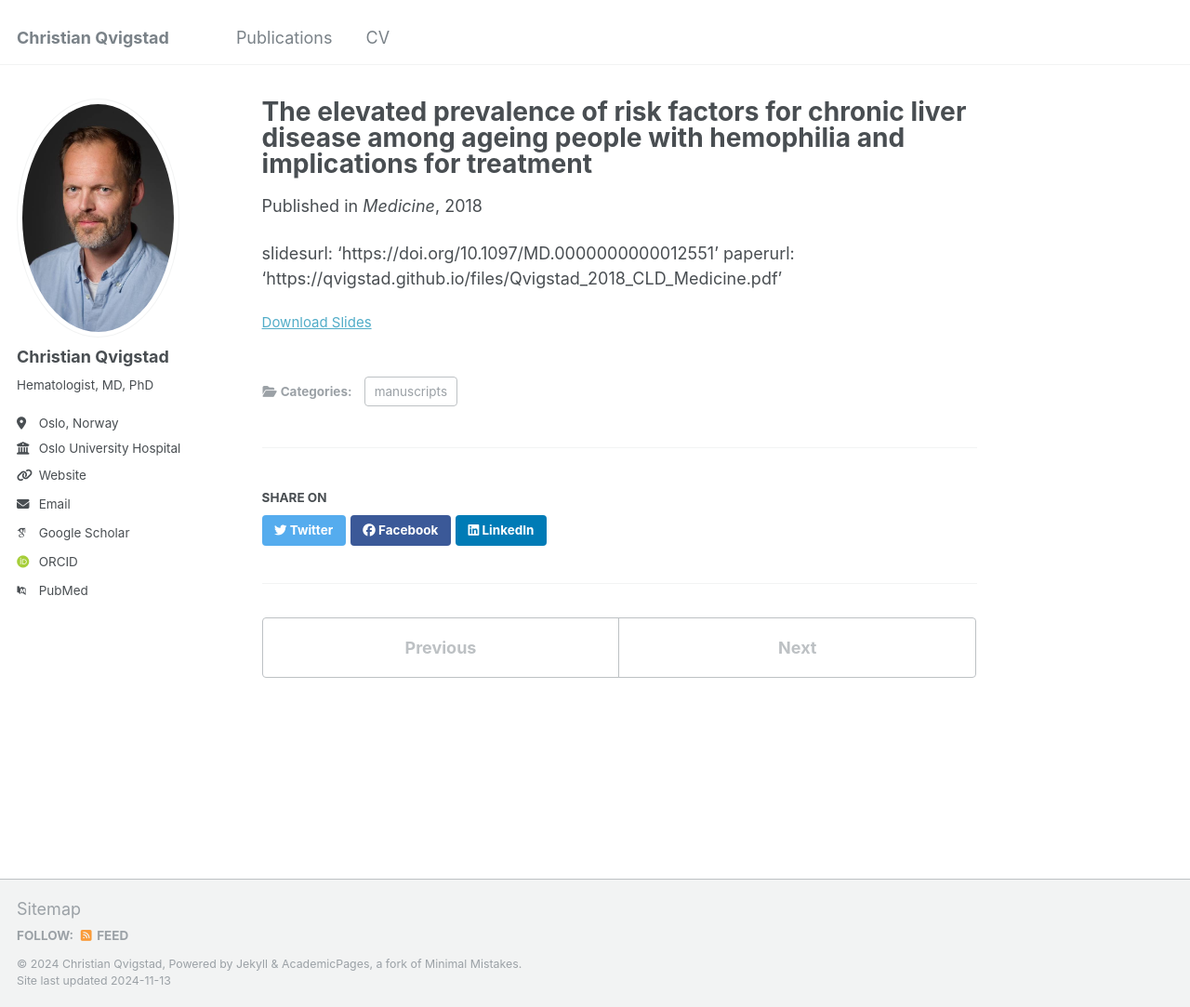
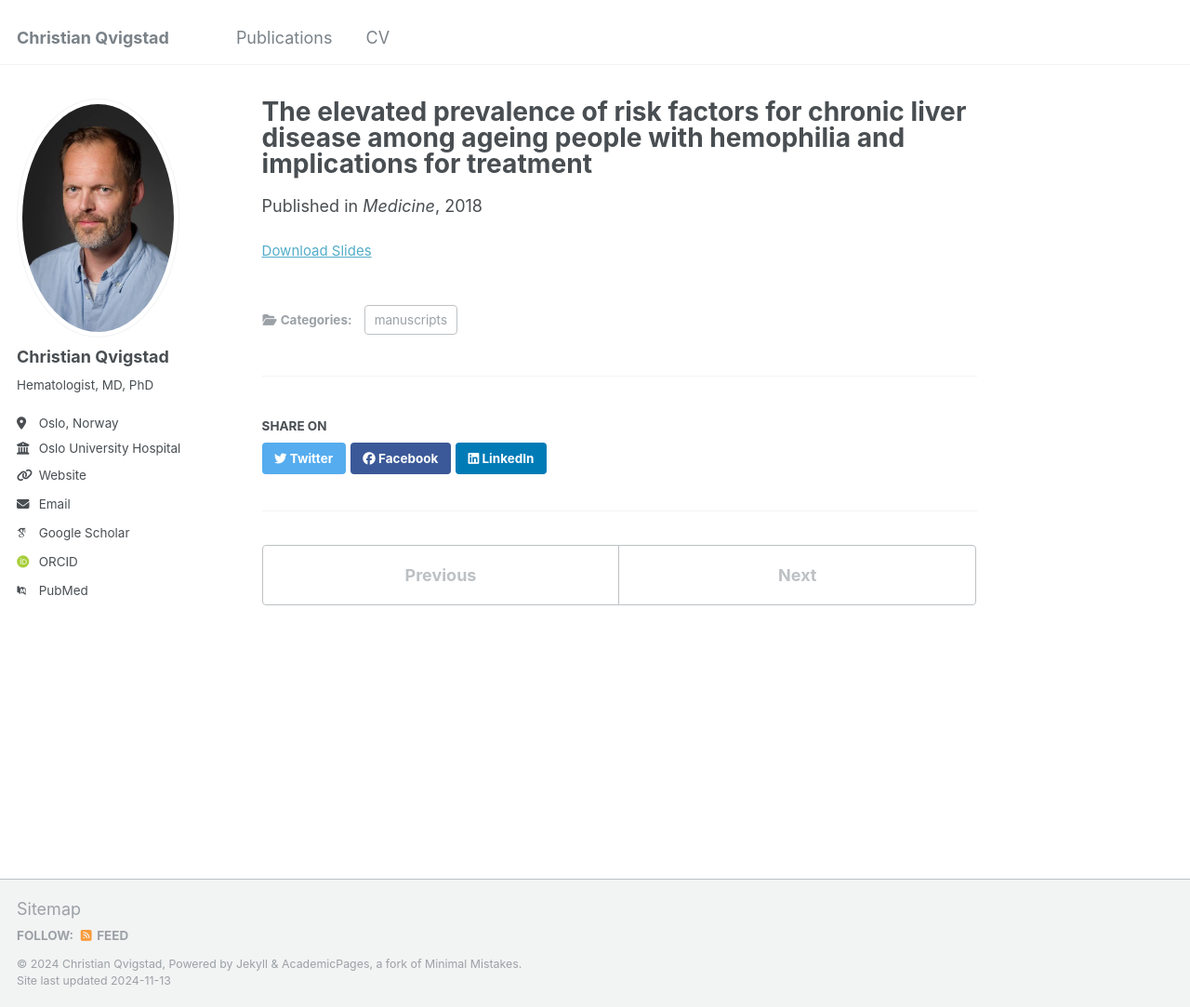
Before and after one commit to qvigstad/qvigstad.github.io, a Jekyll site: the page built from _publications/2018-09-CLD-Med.md, in a window 1280 px wide and 1083 px high. Shown: the whole window at 93% size. Built offline with Jekyll 4.4.1, drawn with Linux system fonts in a browser that asks for light colours; some web fonts are replaced; some of the changed lines change nothing that is shown.

Commit message:
Update 2018-09-CLD-Med.md

```diff
--- a/_publications/2018-09-CLD-Med.md
+++ b/_publications/2018-09-CLD-Med.md
@@ -4,8 +4,6 @@
 category: manuscripts
 date: 2018-09-01
 venue: 'Medicine'
-slidesurl: 'https://doi.org/10.1097/MD.0000000000012551'
-paperurl: 'https://qvigstad.github.io/files/Qvigstad_2018_CLD_Medicine.pdf'
+slidesurl: 'https://qvigstad.github.io/files/Qvigstad_2018_CLD_Medicine.pdf'
+paperurl: 'https://doi.org/10.1097/MD.0000000000012551'
 ---
-slidesurl: 'https://doi.org/10.1097/MD.0000000000012551'
-paperurl: 'https://qvigstad.github.io/files/Qvigstad_2018_CLD_Medicine.pdf'
```
